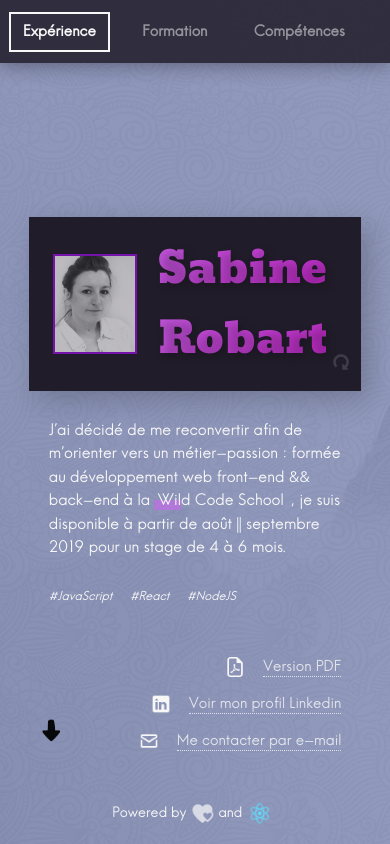
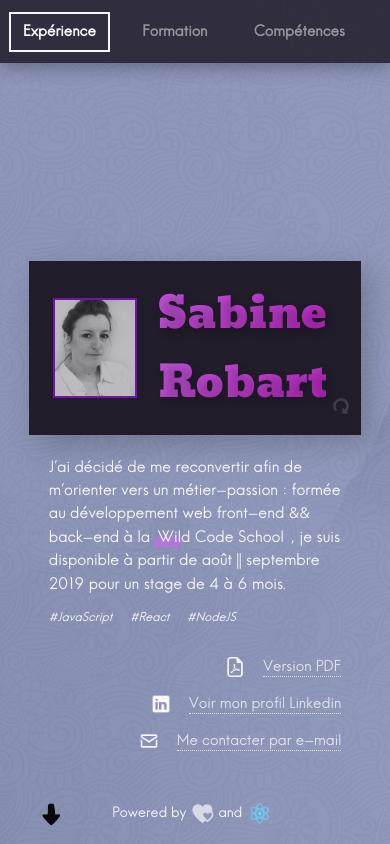
Before and after one commit to Sabinerobart/resume, a React (Create React App) app: page / in a window 390 px wide. Shown: the top 844 px of the page. Built offline with nearby package versions, Linux system fonts and the light colour scheme.

Commit message:
[Style] change a few styling rules for better responsiveness.

```diff
--- a/src/style/Hero.scss
+++ b/src/style/Hero.scss
@@ -7,6 +7,7 @@
   margin: 0 auto;
   color: $wh;
   background: url("../pictures/full-bloom.png"), rgba($main-color, 0.6);
+  // background: $bl;
 }
 
 .business-card {
@@ -129,10 +130,13 @@ h2 {
 }
 
 .hero__summary {
-  margin: calc(1rem + 3vw) 0;
+  margin: calc(1rem + 1vw) 0;
   p,
   a {
     font-size: calc(0.8rem + 0.4vw);
+  }
+  h4 {
+    line-height: 0;
   }
   h4 span {
     font-size: calc(0.6rem + 0.4vw);
@@ -214,7 +218,7 @@ h2 {
   display: none;
   position: absolute;
   left: 10vw;
-  bottom: 10vh;
+  bottom: 0;
   font-size: 40px;
   animation: hero-arrow 1.5s infinite both;
 }
```
